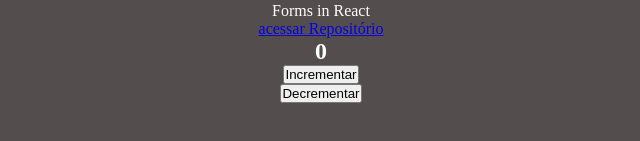
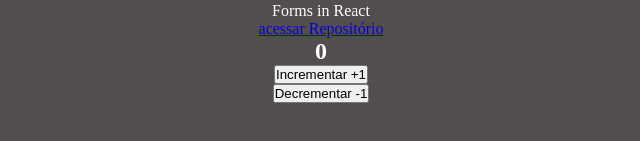
Before and after one commit to FL3U1Z/Projeto-repositorios-js, a React app: page / in a window 1280 px wide. Shown: the part 205-346 px from the top of the page, without its empty margins (319-959 px from the left). Built offline with nearby package versions, Linux system fonts and the light colour scheme.

Commit message:
first commit

```diff
--- a/src/components/Counter.jsx
+++ b/src/components/Counter.jsx
@@ -14,11 +14,11 @@ export function Counter(){
         <div>
             <h2>{counter}</h2>
             <button type="button" onClick={increment}>
-                Incrementar
+                Incrementar +1
             </button>
             <br />
             <button type="button" onClick={dcrement}>
-                Decrementar
+                Decrementar -1
             </button>
         </div>
     );
```
